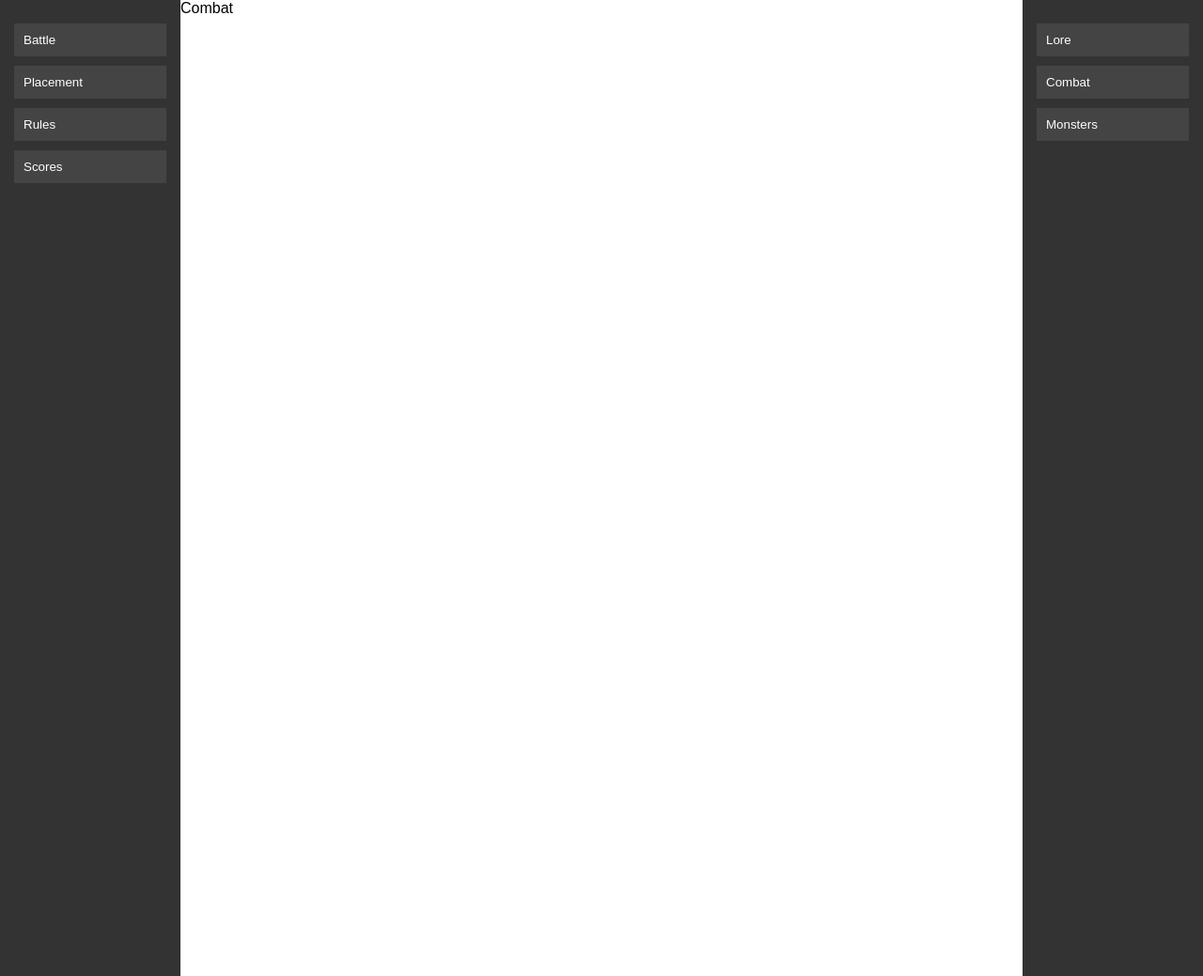
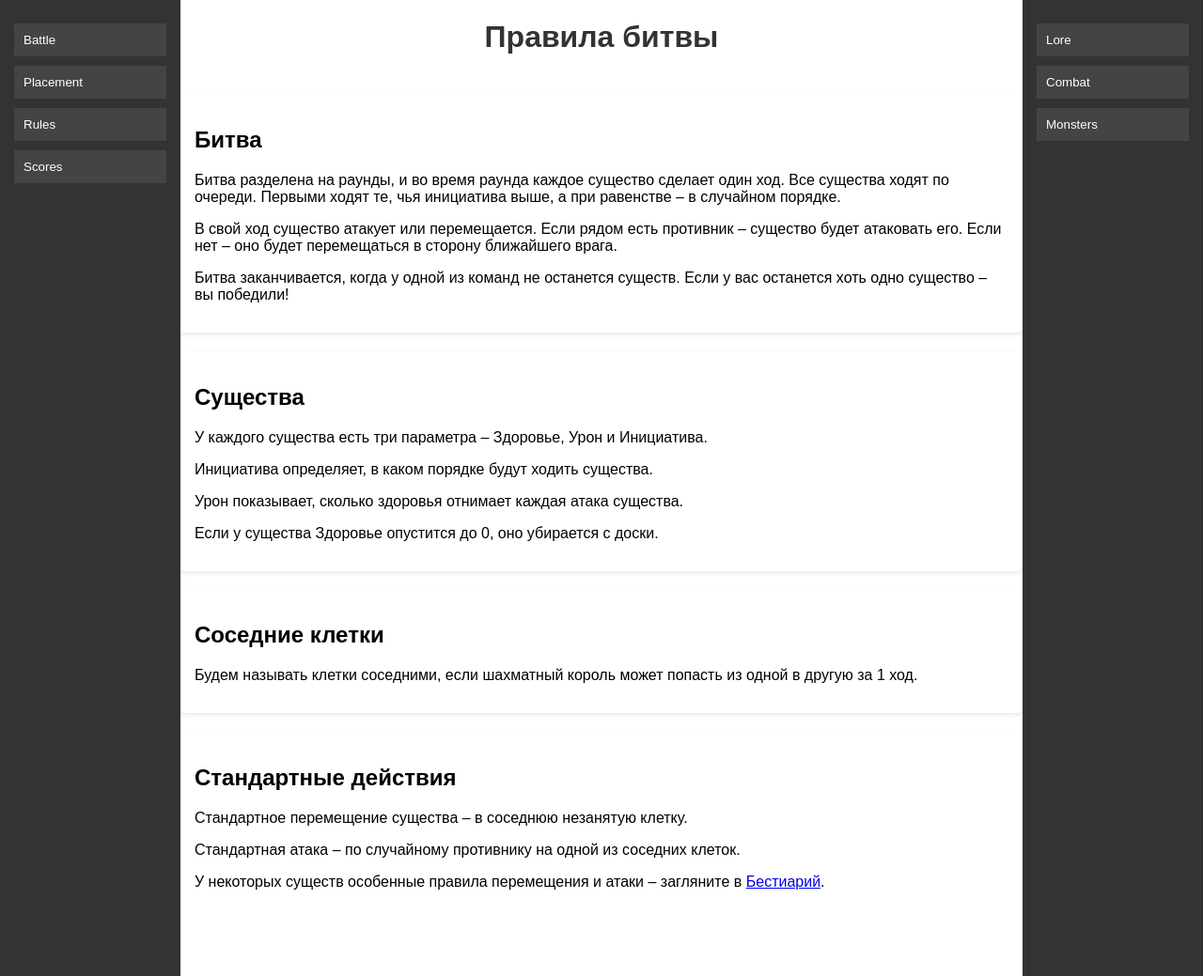
Before and after one commit to khaser/autochess-winter-olymp, a Django app: template src/battles/templates/battles/rules/combat.html in a window 1280 px wide. Shown: the whole page at 94% size. Run offline with Django 5.2, Linux system fonts and the light colour scheme; the template is opened without the code that fills it, so the values that code supplies are empty.

Commit message:
scores and added combat and common rules

```diff
--- a/src/battles/templates/battles/rules/combat.html
+++ b/src/battles/templates/battles/rules/combat.html
@@ -3,7 +3,38 @@
 {% block content %}
 
 
-<div class="content">Combat</div>
+<div class="content">
+    <h1>Правила битвы</h1>
+
+    <div class="sections">
+<div class="section">
+    <h2>Битва</h2>
+    <p>Битва разделена на раунды, и во время раунда каждое существо сделает один ход. Все существа ходят по очереди. Первыми ходят те, чья инициатива выше, а при равенстве – в случайном порядке.</p>
+    <p>В свой ход существо атакует или перемещается. Если рядом есть противник – существо будет атаковать его. Если нет – оно будет перемещаться в сторону ближайшего врага.</p>
+    <p>Битва заканчивается, когда у одной из команд не останется существ. Если у вас останется хоть одно существо – вы победили!</p>
+</div>
+
+<div class="section">
+    <h2>Существа</h2>
+    <p>У каждого существа есть три параметра – Здоровье, Урон и Инициатива.</p>
+    <p>Инициатива определяет, в каком порядке будут ходить существа.</p>
+    <p>Урон показывает, сколько здоровья отнимает каждая атака существа.</p>
+    <p>Если у существа Здоровье опустится до 0, оно убирается с доски.</p>
+</div>
+
+<div class="section">
+    <h2>Соседние клетки</h2>
+    <p>Будем называть клетки соседними, если шахматный король может попасть из одной в другую за 1 ход.</p>
+</div>
+
+<div class="section">
+    <h2>Стандартные действия</h2>
+    <p>Стандартное перемещение существа – в соседнюю незанятую клетку.</p>
+    <p>Стандартная атака – по случайному противнику на одной из соседних клеток.</p>
+    <p>У некоторых существ особенные правила перемещения и атаки – загляните в <a href="/battles/rules/monsters">Бестиарий</a>.</p>
+</div>
+</div>
+    </div>
 {% endblock %}
 
 {% block right-bar %}
--- a/src/battles/urls.py
+++ b/src/battles/urls.py
@@ -12,4 +12,5 @@ urlpatterns = [
     path('rules/lore', views.lore, name='lore'),
     path('rules/combat', views.combat, name='combat'),
     path('rules/monsters', views.monsters, name='monsters'),
+    path('scores', views.scores, name='scores'),
 ]
--- a/src/static/css/main.css
+++ b/src/static/css/main.css
@@ -64,7 +64,7 @@ body {
     justify-content: center;
     display: grid;
     grid-template-columns: repeat(2, 80px);
-    /*grid-template-rows: repeat(8, 80px);*/
+    grid-template-rows: repeat(8, 80px);
 
     gap: 2px;
     width: 100%;
@@ -198,3 +198,21 @@ h1 {
     width: 350px;
     height: 350px;
 }
+
+.sections {
+    overflow-y: scroll;
+    height: 85%;
+}
+
+.a {
+    font-weight: bold;
+    pointer-events: painted;
+}
+
+.section {
+            background: white;
+            border-radius: 5px;
+            box-shadow: 0 2px 5px rgba(0,0,0,0.1);
+            margin: 20px 0;
+            padding: 15px;
+        }
--- a/src/templates/layout.html
+++ b/src/templates/layout.html
@@ -13,7 +13,7 @@
     <button onclick="window.location.href='/battles'">Battle</button>
     <button onclick="window.location.href='/battles/planning'">Placement</button>
     <button onclick="window.location.href='/battles/rules'">Rules</button>
-    <button onclick="window.location.href='/battles/score'">Scores</button>
+    <button onclick="window.location.href='/battles/scores'">Scores</button>
 </div>
 
 
```
Also changed, not shown: src/battles/templates/battles/rules/lore.html (+26 -1 lines), src/battles/templates/battles/scores.html (added, +26 -0 lines), src/battles/views.py (+13 -0 lines).
